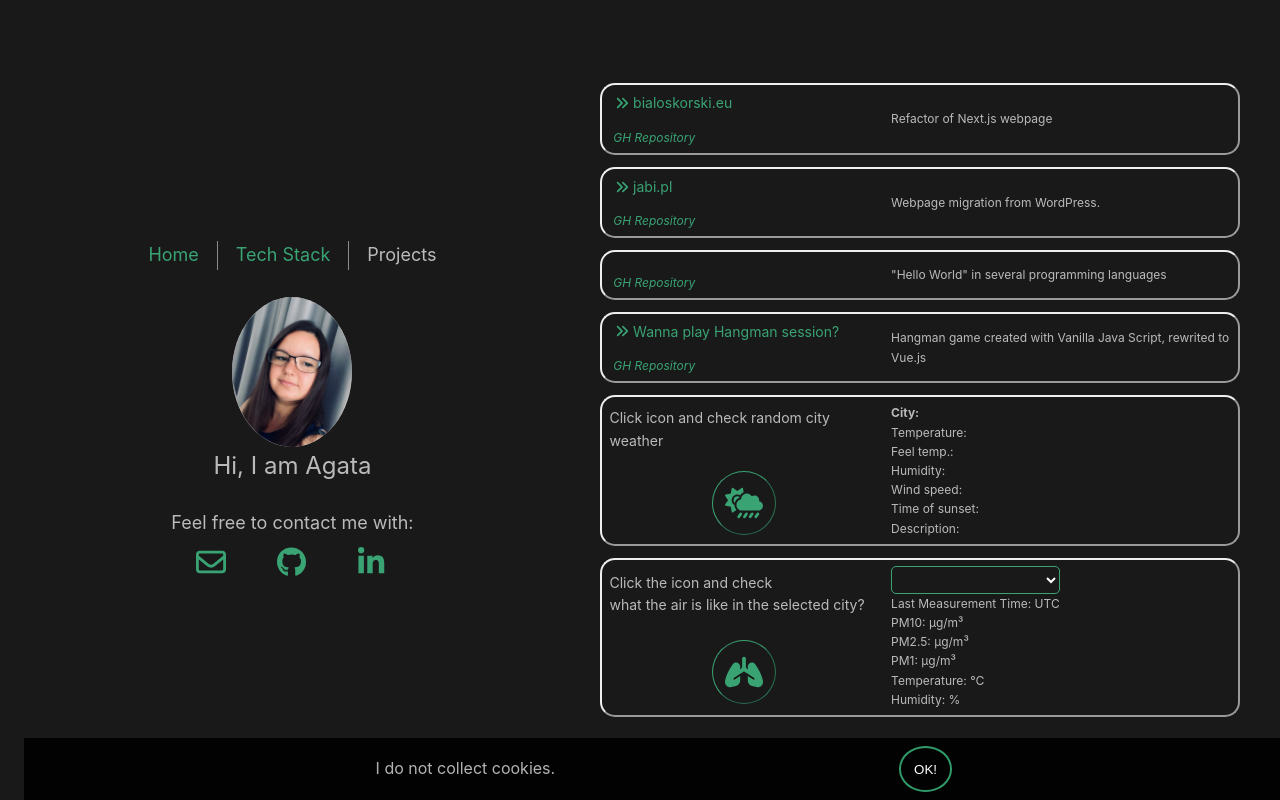
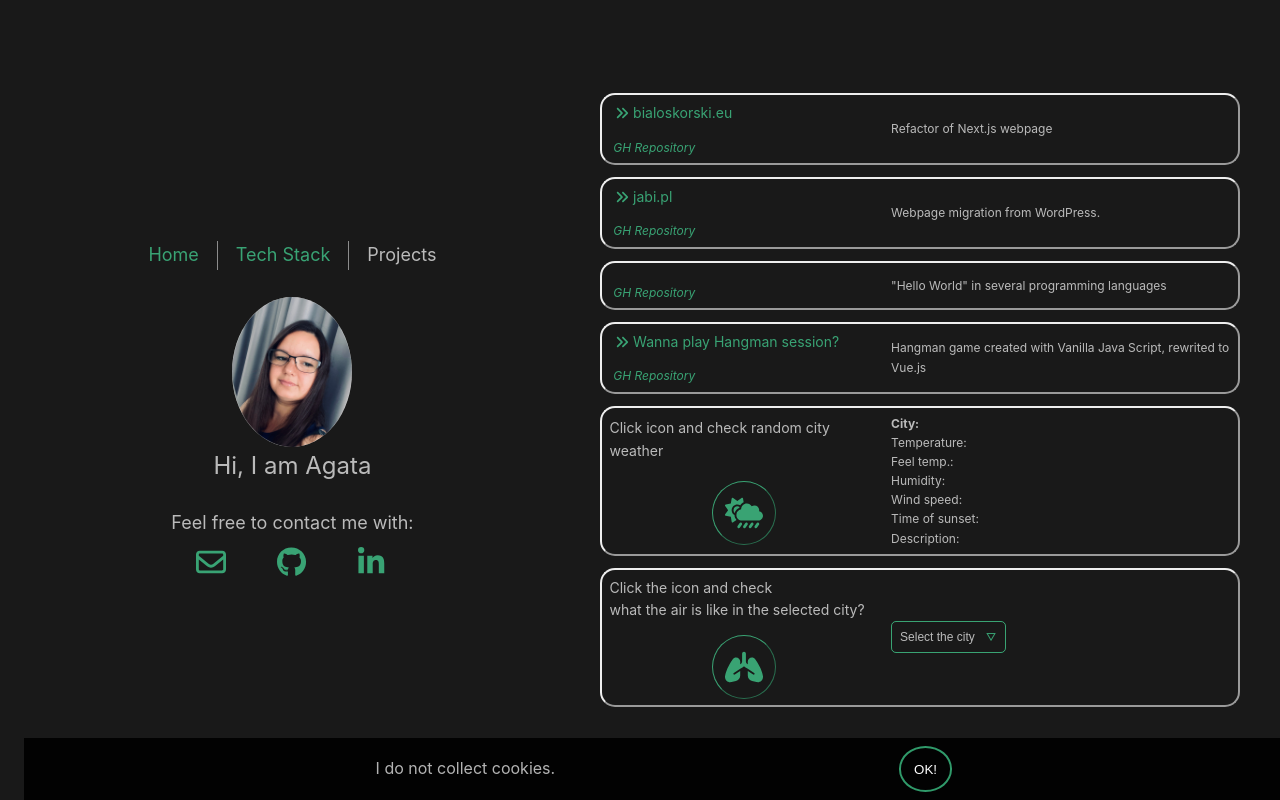
Before and after one commit to AgataBialoskorska/vuePortfolio, a Vue app: page /projects in a window 1280 px wide. Built offline with nearby package versions, Linux system fonts and the light colour scheme; no server answers.

Commit message:
airly fixes

```diff
--- a/src/components/AirlyApi.vue
+++ b/src/components/AirlyApi.vue
@@ -1,17 +1,20 @@
 <template>
 	<div>
+		<div class="selectStyle">
 			<select v-model="selectedCity">
+				<option value="" selected disabled>Select the city</option>
 				<option value="Cracow">Cracow</option>
 				<option value="Gdansk">Gdansk</option>
-			<option value="Warsaw" selected>Warsaw</option>
+				<option value="Warsaw">Warsaw</option>
 				<option value="Poznan">Poznan</option>
 			</select>
+		</div>
+		<div class="showData" v-if="showData">
 			<p>Last Measurement Time: {{ time }} UTC</p>
-		<p>PM10: {{ pm10 }} µg/m³</p>
-		<p>PM2.5: {{ pm25 }} µg/m³</p>
+			<p>PM10: {{ pm10 }} µg/m³ / {{ pm10p }}%</p>
+			<p>PM2.5: {{ pm25 }} µg/m³ / {{ pm25p }}%</p>
 			<p>PM1: {{ pm1 }} µg/m³</p>
-		<p>Temperature: {{ temp }}℃</p>
-		<p>Humidity: {{ hum }}%</p>
+		</div>
 	</div>
 </template>
 
@@ -21,10 +24,10 @@
 			return {
 				pm1: '',
 				pm10: '',
+				pm10p: '',
 				pm25: '',
+				pm25p: '',
 				time: '',
-				temp: '',
-				hum: '',
 				selectedCity: '',
 				cities: {
 					Cracow: ['50.057224', '19.933157'],
@@ -32,6 +35,7 @@
 					Warsaw: ['52.2271933854', '21.0580286402'],
 					Poznan: ['52.394534', '16.924363'],
 				},
+				showData: false,
 			}
 		},
 		methods: {
@@ -57,9 +61,11 @@
 						this.time = `${myTime.slice(0, 10)} / ${myTime.slice(11, 16)}`
 						this.pm1 = data.current.values.find(item => item.name === 'PM1').value
 						this.pm10 = data.current.values.find(item => item.name === 'PM10').value
+						this.pm10p = data.current.standards.find(item => item.pollutant === 'PM10').percent
 						this.pm25 = data.current.values.find(item => item.name === 'PM25').value
-						this.temp = data.current.values.find(item => item.name === 'TEMPERATURE').value
-						this.hum = data.current.values.find(item => item.name === 'HUMIDITY').value
+						this.pm25p = data.current.standards.find(item => item.pollutant === 'PM25').percent
+						this.showData = true
+						// console.log(data)
 					})
 					.catch(error => {
 						console.error(error)
@@ -69,13 +75,38 @@
 	}
 </script>
 <style scoped>
-	select {
+	.selectStyle {
+		position: relative;
 		width: 100%;
+	}
+	.selectStyle select {
+		display: none;
+	}
+	.selectStyle::before {
+		content: '\26DB';
+		position: absolute;
+		color: var(--green);
+		top: 50%;
+		right: 10px;
+		transform: translateY(-50%);
+		pointer-events: none;
+	}
+	.selectStyle select {
+		appearance: none;
+		width: 100%;
+		padding: 8px;
+		border: 1px solid #ccc;
+		border-radius: 4px;
+		display: grid;
+		background: transparent;
+		color: var(--text);
 		font-size: 1em;
-		color: white;
-		background: transparent;
 		border: 1px solid var(--green);
 		border-radius: 5px;
-		padding: 3%;
+		padding-right: 30px;
+
+	}
+	.selectStyle:hover select {
+		background-color: var(--hover-bg);
 	}
 </style>
--- a/src/views/View-Projects.vue
+++ b/src/views/View-Projects.vue
@@ -52,7 +52,6 @@
 		</template>
 		<template #right>"Hello World" in several programming languages</template>
 	</TemplateSkills>
-
 	<TemplateSkills>
 		<template #title>
 			<RouterLink to="../hangman">
@@ -98,7 +97,7 @@
 </template>
 <style scoped>
 	.click {
-		margin: 1em;
+		margin: 0.6em;
 		border: outset 1px var(--green);
 		border-radius: 50%;
 		margin: auto;
@@ -114,4 +113,18 @@
 	a {
 		padding: 0 0.4em;
 	}
+	a:hover {
+		animation: beat 1.2s infinite ease-in-out;
+	}
+	@keyframes beat {
+		0% {
+			transform: scale(1.1);
+		}
+		50% {
+			transform: scale(0.9);
+		}
+		100% {
+			transform: scale(1.1);
+		}
+	}
 </style>
```
Lines whose indentation alone changed are shown as unchanged.
